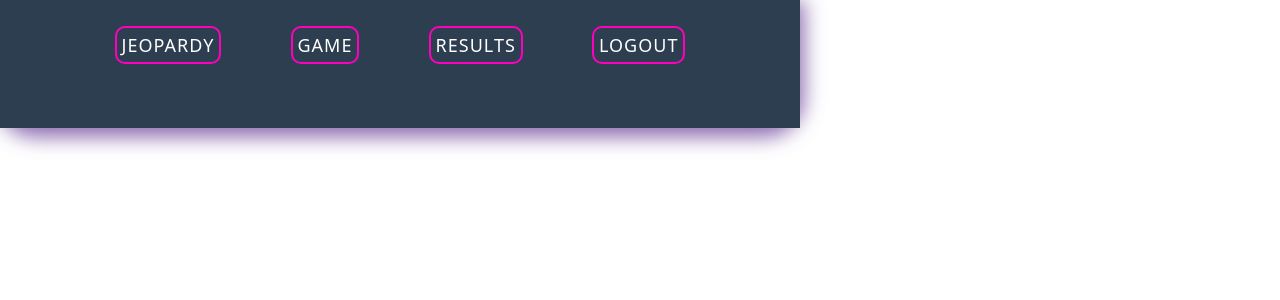
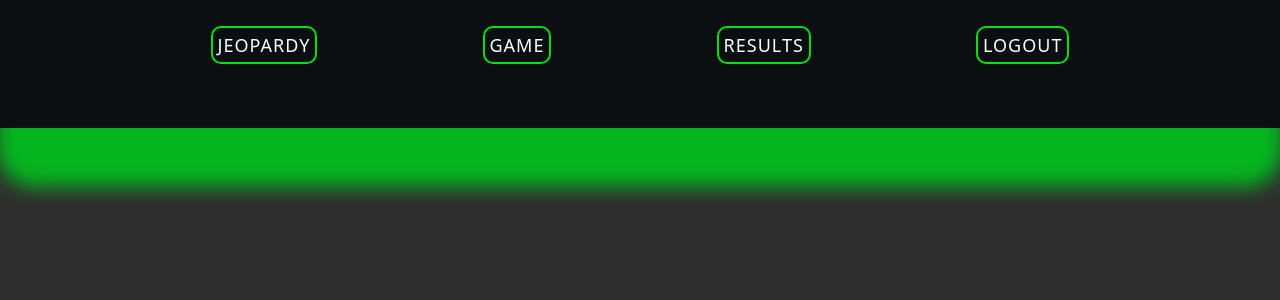
Before and after one commit to sharkeeyy/jeopardy, a React (Create React App) app in the folder frontend/: page / in a window 1280 px wide. Shown: the top 300 px of the page. Built offline with nearby package versions, Linux system fonts and the light colour scheme.

Commit message:
myvetochka

```diff
--- a/frontend/src/App/App.css
+++ b/frontend/src/App/App.css
@@ -0,0 +1,3 @@
+body{
+  background-color: rgb(47, 46, 46);
+}
--- a/frontend/src/components/Header/Header.css
+++ b/frontend/src/components/Header/Header.css
@@ -1,7 +1,7 @@
 .header__nav {
-  width: 800px;
+  width: 100%;
   background-color: rgb(91, 45, 141);
-  box-shadow: rgba(91, 45, 141, 0.7) 0px 5px 20px 4px;
+  box-shadow: rgb(6, 182, 32) 0px 55px 20px 4px;
   border-bottom-left-radius: 35px;
   border-bottom-right-radius: 35px;
 }
@@ -11,7 +11,7 @@
     letter-spacing: 1px;
     height: 8em;
     padding: 2em 10%;
-    background: #2c3e50;
+    background: #0b0f12;
     color: #fff;
 }
 
@@ -39,14 +39,14 @@
 .header__item {
   text-decoration: none;
   color: white;
-  border: solid 2px rgb(255, 0, 191);
+  border: solid 2px rgb(7, 224, 21);
   border-radius: 10px;
   padding: 5px;
   transition: all 0.4s ease-in-out;
 }
 
 .header__item:hover {
-  border: 2px solid rgb(0, 200, 255);
+  border: 2px solid rgb(9, 199, 168);
   color: tomato;
 }
 
```
